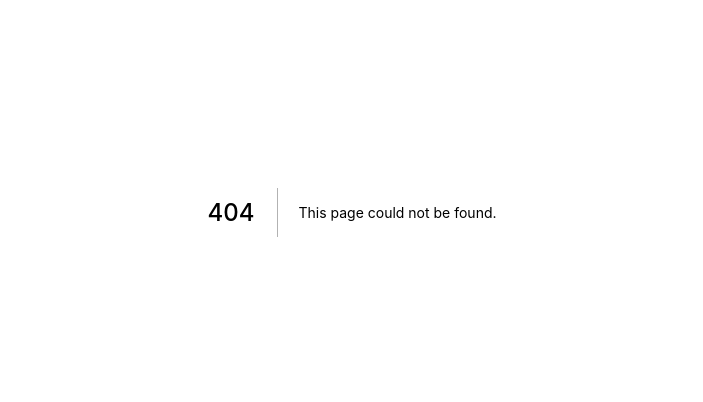
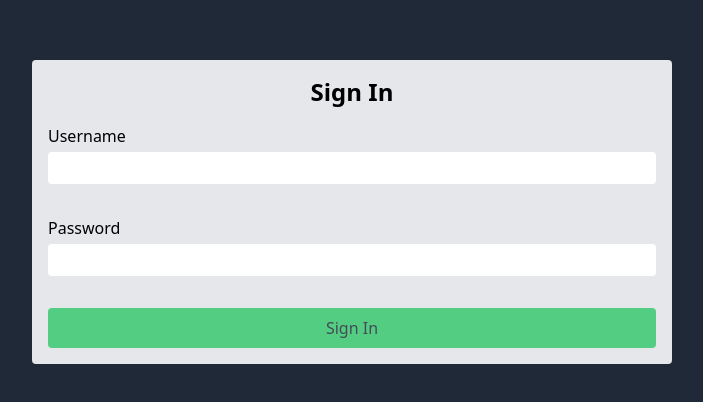
Before and after one commit to mj3f/my-games, a Next.js app: page /sign-in in a window 1280 px wide. Before the commit this address had no page. Shown: the part 188-590 px from the top of the page, without its empty margins (288-991 px from the left). Built offline with nearby package versions, Linux system fonts and the light colour scheme.

Commit message:
Added disabled prop to button. Added some real text to about page. Started work on sign in page.

```diff
--- a/components/Button/Button.tsx
+++ b/components/Button/Button.tsx
@@ -1,14 +1,20 @@
 export interface ButtonProps {
     onClick: () => void;
+    children: any;
     className?: string;
-    children: any;
+    disabled?: boolean;
 }
 
 const Button: React.FC<ButtonProps> = (props: ButtonProps) => {
+    const disabled = props.disabled ?? false;
+
     const className = props.className ??
-        'btn h-10 bg-green-500 text-gray-900 rounded m-2 px-4 hover:bg-green-600 hover:cursor-pointer hover:text-white';
+        'btn h-10 bg-green-500 text-gray-900 rounded px-4 disabled:opacity-75 disabled:cursor-not-allowed hover:bg-green-600 hover:cursor-pointer hover:text-white';
 
-    return <button className={className} onClick={props.onClick}>{props.children}</button>;
+    return <button
+                className={className}
+                disabled={disabled}
+                onClick={props.onClick}>{props.children}</button>;
 };
 
 export default Button;
--- a/pages/about.tsx
+++ b/pages/about.tsx
@@ -11,31 +11,25 @@ const About: NextPage = () => {
       <div className="pl-2 text-white bg-gray-800 h-full flex flex-col">
         <div id="what" className="pt-2">
           <h2 className="pt-4 text-4xl font-semibold">What is this?</h2>
-          <p>Lorem ipsum dolor sit amet, consectetur adipiscing elit.
-            Proin blandit ligula ut nisi pretium tristique. Phasellus
-            pretium tellus et erat hendrerit, nec pharetra nulla venenatis.
-            Etiam erat justo, ullamcorper vel elementum placerat, tincidunt a ligula.
-            Praesent et volutpat arcu. Maecenas suscipit facilisis nisi, et mattis leo.
-            Pellentesque vestibulum orci a ipsum finibus cursus. Vivamus efficitur diam nisi.
-            Vestibulum bibendum in nibh non sollicitudin. Sed libero neque,
-            mattis ut fermentum et, mattis vel dolor. Vivamus commodo lectus in nunc pharetra,
-            vel vestibulum elit condimentum. Suspendisse rhoncus lorem sit amet nibh tempor sagittis.
-            Sed nec sagittis metus. Duis id feugiat sapien. Etiam at dui suscipit, consequat elit at,
-            aliquam dui. Aliquam ultricies eros urna, vel porttitor purus rutrum eu. Cras id congue tortor.
+          <p>myGames is an application for keeping track of your video game library.
+            With myGames, you can add games to your library, keep track of your current progress,
+            add games to your backlog or wishlist, and more!
           </p>
         </div>
         <div id="why" className="pt-10">
           <h2 className="text-4xl font-semibold">Why build this?</h2>
-          <p>Lorem ipsum dolor sit amet, consectetur adipiscing elit.
-            aliquam dui. Aliquam ultricies eros urna, vel porttitor purus rutrum eu. Cras id congue tortor.
+          <p>I am building this purely for fun in my spare time to track the progress of my
+            games library.
           </p>
         </div>
         <div id="credits" className="pt-10">
           <h2 className="pt-4 text-2xl font-semibold">Acknowledgements</h2>
           <p>The game data is fetched from the RAWG API (link here).</p>
         </div>
-        <div className="flex justify-center items-center pt-10">
+        <div className="flex justify-center items-center pt-20">
           <h2 className="text-2xl">Ready to start?</h2>
+        </div>
+        <div className="flex justify-center items-center pt-2">
           <Button onClick={() => router.push('/sign-up')}>Sign Up</Button>
         </div>
       </div>
--- /dev/null
+++ b/pages/sign-in.tsx
@@ -0,0 +1,43 @@
+import { NextPage } from "next";
+import { useState } from "react";
+import Button from "../components/Button/Button";
+import Layout from "../components/Layout/Layout";
+
+const SignIn: NextPage = () => {
+    const [username, setUsername] = useState(''); // not ideal after each keystroke, refactor this.
+    const [password, setPassword] = useState('');
+
+    const formClass = 'rounded h-8 mt-1 pl-1 focus:outline-none focus:ring focus:ring-green-500';
+    return (
+        <div className="flex justify-center items-center h-screen w-full bg-gray-800">
+            <div id="form-container" className="flex flex-col justify-start rounded w-1/2 bg-gray-200">
+                <h2 className="text-2xl font-semibold pt-4 flex justify-center">Sign In</h2>
+                <form className="flex flex-col h-full px-4">
+                    <div className="flex flex-col py-4">
+                        <label htmlFor="username">Username</label>
+                        <input
+                            type="text"
+                            id="username"
+                            className={formClass}
+                            onChange={(e) => setUsername(e.target.value)} />
+                    </div>
+                    <div className="flex flex-col py-4">
+                        <label htmlFor="password">Password</label>
+                        <input
+                            type="password"
+                            id="password"
+                            className={formClass}
+                            onChange={(e) => setPassword(e.target.value)} />
+                    </div>
+                    <div className="flex flex-col py-4">
+                        <Button
+                            disabled={username.length === 0 || password.length === 0}
+                            onClick={() => console.log('sdsd')}>Sign In</Button>
+                    </div>
+                </form>
+            </div>
+        </div>
+    );
+};
+
+export default SignIn;
```
